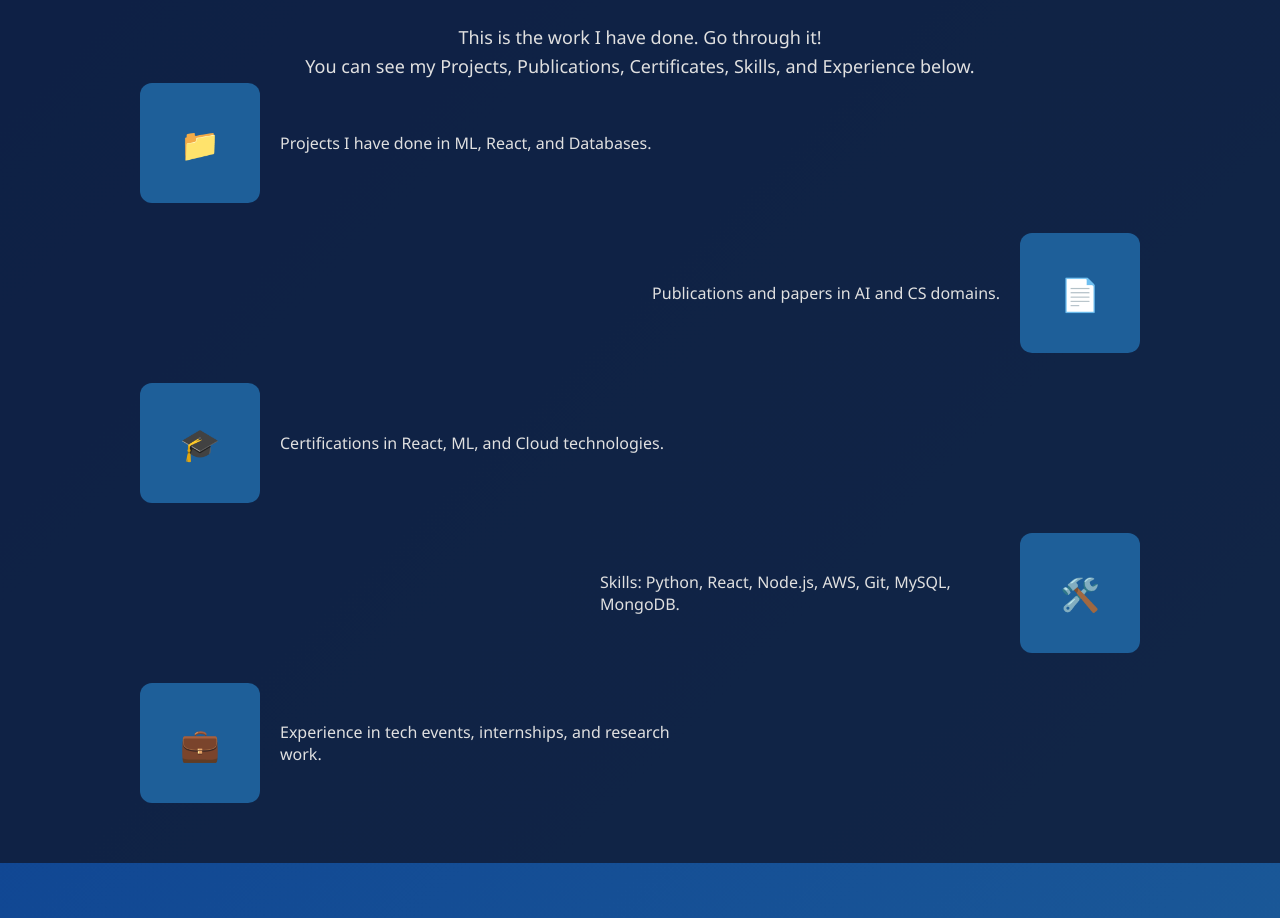
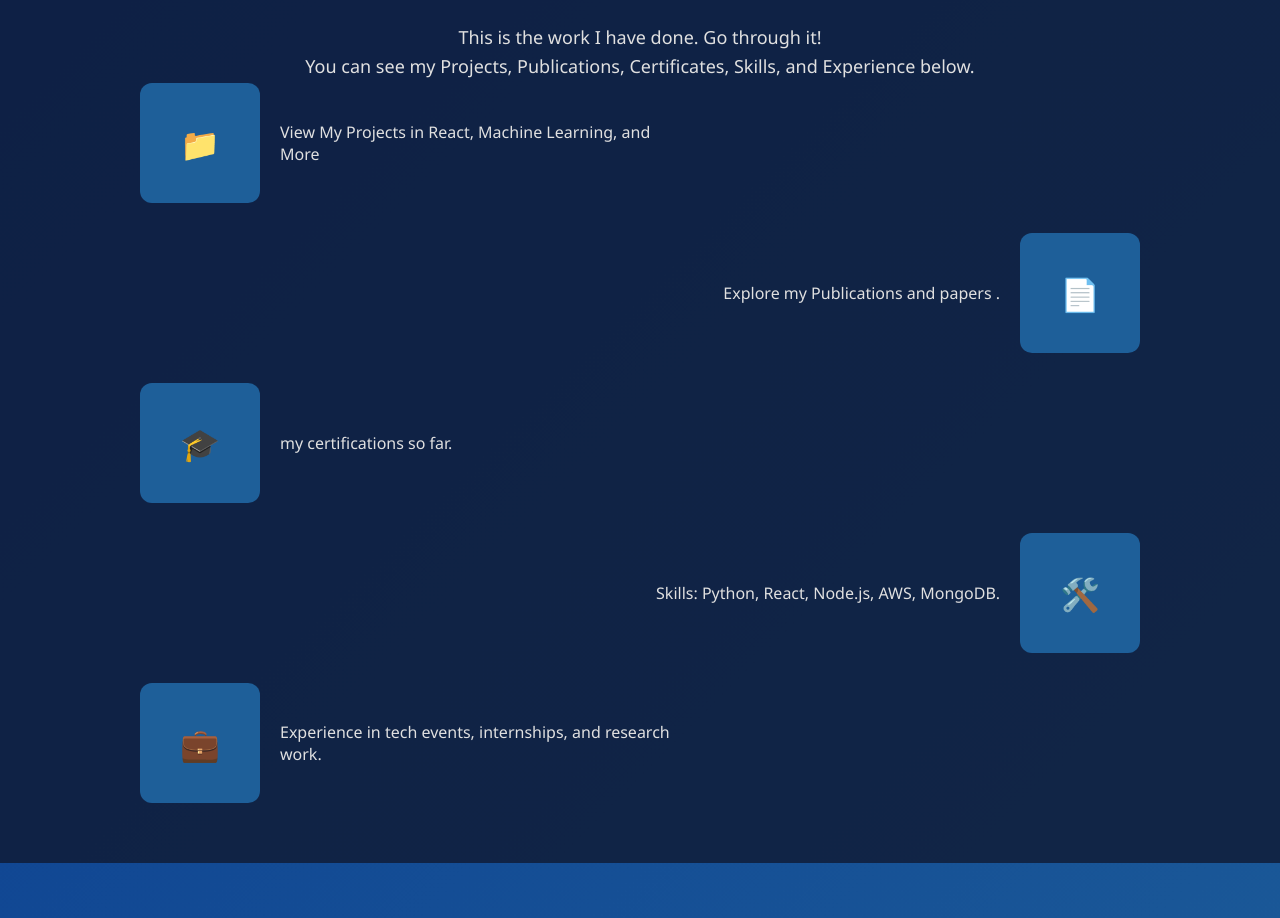
Before and after one commit to lohitha7/my-portfolio, a React (Create React App) app: page / in a window 1280 px wide. Shown: the part 920-1838 px from the top of the page. Built offline with nearby package versions, Linux system fonts and the light colour scheme.

Commit message:
Updated portfolio with new changes

```diff
--- a/src/components/HomeWork.js
+++ b/src/components/HomeWork.js
@@ -87,19 +87,19 @@ export default function HomeWork() {
         <div className="work-content">
           <div className="work-item left">
             <div className="square-card" onClick={() => setActiveSection("projects")}>📁</div>
-            <div className="work-text">Projects I have done in ML, React, and Databases.</div>
+            <div className="work-text">View My Projects in React, Machine Learning, and More</div>
           </div>
           <div className="work-item right">
             <div className="square-card" onClick={() => setActiveSection("publications")}>📄</div>
-            <div className="work-text">Publications and papers in AI and CS domains.</div>
+            <div className="work-text">Explore my Publications and papers .</div>
           </div>
           <div className="work-item left">
             <div className="square-card" onClick={() => setActiveSection("certificates")}>🎓</div>
-            <div className="work-text">Certifications in React, ML, and Cloud technologies.</div>
+            <div className="work-text">my certifications so far.</div>
           </div>
           <div className="work-item right">
             <div className="square-card" onClick={() => setActiveSection("skills")}>🛠️</div>
-            <div className="work-text">Skills: Python, React, Node.js, AWS, Git, MySQL, MongoDB.</div>
+            <div className="work-text">Skills: Python, React, Node.js, AWS, MongoDB.</div>
           </div>
           <div className="work-item left">
             <div className="square-card" onClick={() => setActiveSection("experience")}>💼</div>
--- a/src/components/Work/Projects.js
+++ b/src/components/Work/Projects.js
@@ -13,7 +13,7 @@ const Projects = ({ setActiveSection }) => {
       ]
     },
     {
-      title: "Information Retrieval System (CS 7800 – Assignment 1)",
+      title: "Information Retrieval System",
       date: "Spring 2025",
       details: [
         "Implemented Boolean retrieval and custom TF-IDF vectorization with modified IDF.",
@@ -23,7 +23,7 @@ const Projects = ({ setActiveSection }) => {
       ]
     },
     {
-      title: "Document Classification with Machine Learning (CS 7800 – Assignment 2)",
+      title: "Document Classification with Machine Learning ",
       date: "Spring 2025",
       details: [
         "Classified documents using k-Nearest Neighbors (kNN) and Support Vector Machine (SVM).",
```
